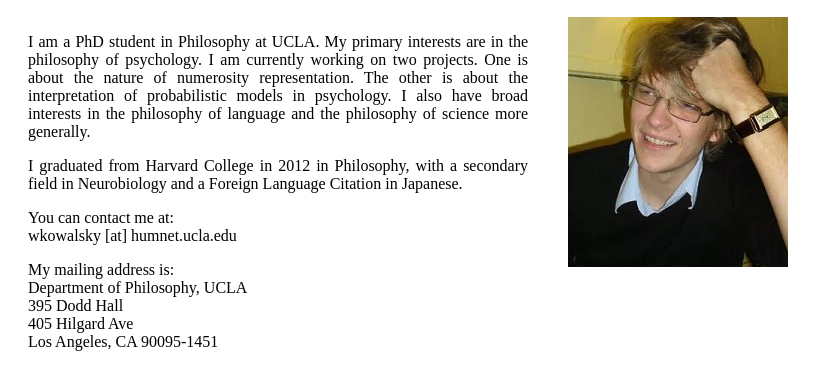
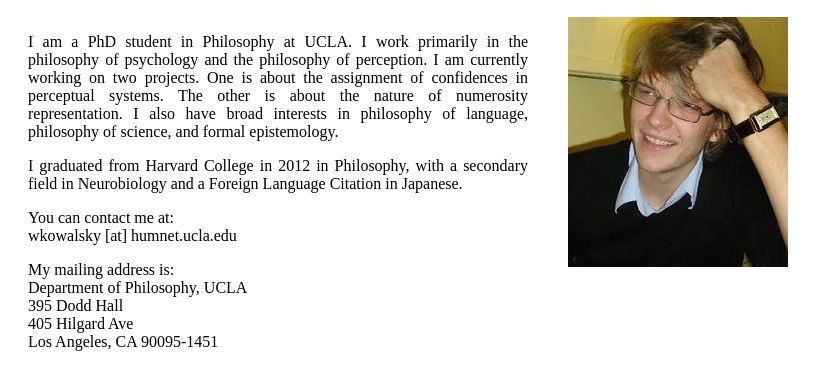
Before and after one commit to wkowalsky/wkowalsky.github.io, a plain HTML site: page index.html in a window 1280 px wide. Shown: the part 73-462 px from the top of the page, without its empty margins (0-823 px from the left). Drawn offline with Linux system fonts and the light colour scheme.

Commit message:
Update index.html

```diff
--- a/index.html
+++ b/index.html
@@ -15,10 +15,10 @@
         <div id="wrapper">
             <div id="content-left">
                 <div id="about">
-                <p>I am a PhD student in Philosophy at UCLA. My primary interests are in the philosophy of psychology.
-                    I am currently working on two projects. One is about the nature of numerosity representation. The other is
-                    about the interpretation of probabilistic models in psychology. I also have broad interests in the philosophy
-                    of language and the philosophy of science more generally.
+                <p>I am a PhD student in Philosophy at UCLA. I work primarily in the philosophy of psychology and the philosophy of perception.
+                    I am currently working on two projects. One is about the assignment of confidences in perceptual systems.
+                    The other is about the nature of numerosity representation. I also have broad interests in philosophy
+                    of language, philosophy of science, and formal epistemology.
                     </p>
 
                     <p>
```
